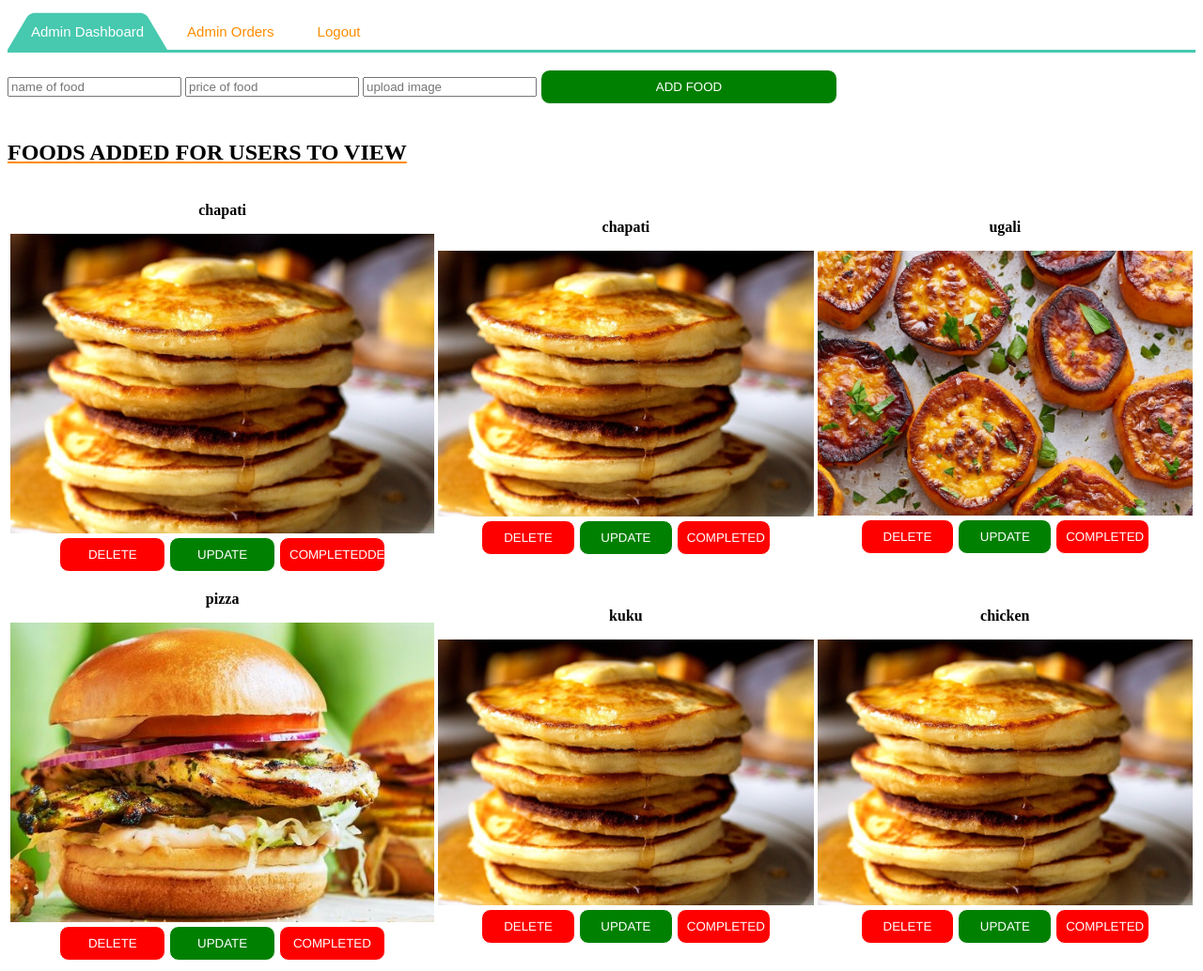
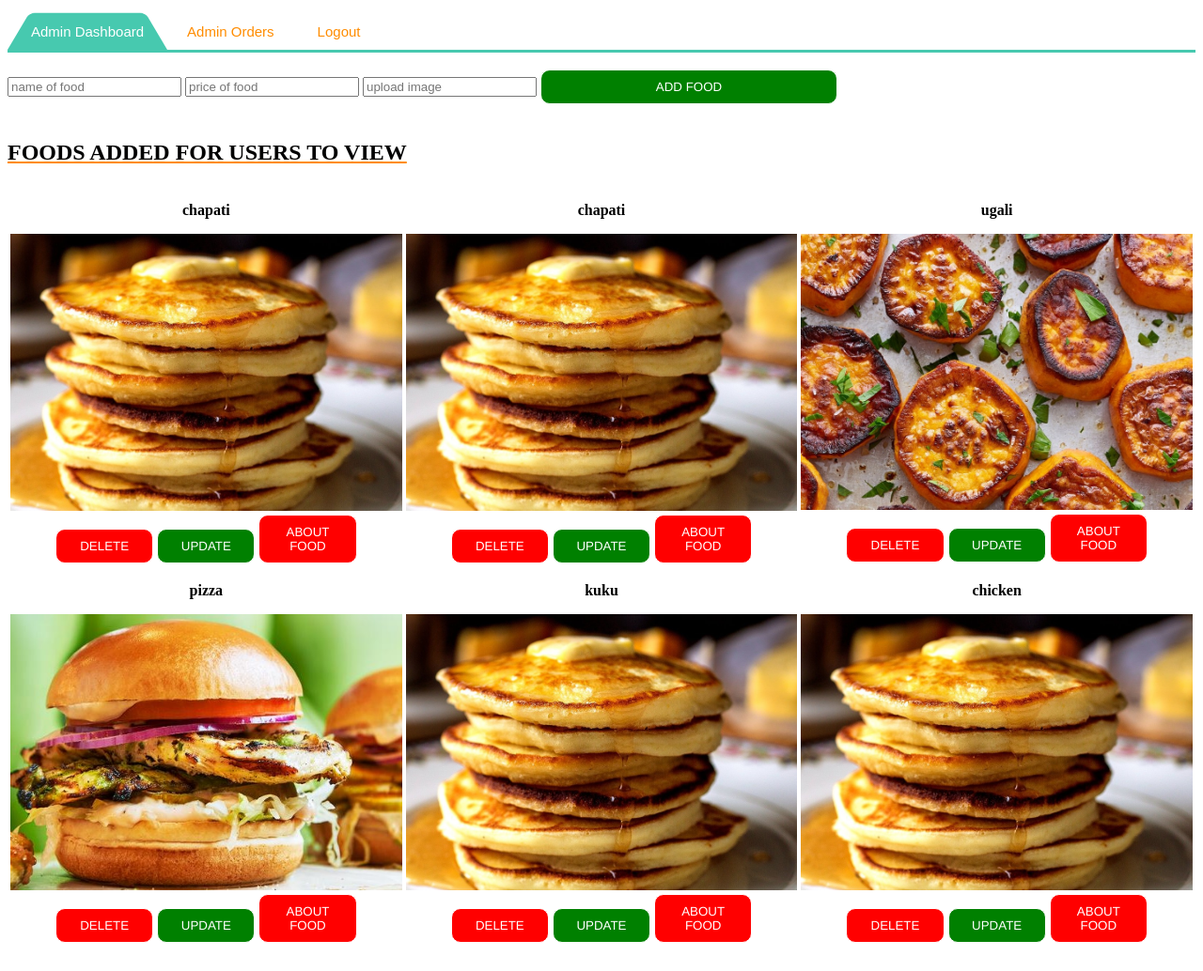
Before and after one commit to kelvinndmo/fast-food-fast, a plain HTML site: page admindashboard.html in a window 1280 px wide. Shown: the whole page at 94% size. Drawn offline with Linux system fonts and the light colour scheme; a script that the page names is missing.

```diff
--- a/admindashboard.html
+++ b/admindashboard.html
@@ -43,7 +43,7 @@
                     UPDATE
                 </button>
                 <button class="delete" type="submit">
-                    COMPLETEDDELETE
+                    ABOUT FOOD
                 </button>
             </th>
             <th>
@@ -56,7 +56,7 @@
                     UPDATE
                 </button>
                 <button class="delete" type="submit">
-                    COMPLETED
+                    ABOUT FOOD
                 </button>
             </th>
             <th>
@@ -69,7 +69,7 @@
                     UPDATE
                 </button>
                 <button class="delete" type="submit">
-                    COMPLETED
+           ABOUT FOOD
                 </button>
             </th>
         </tr>
@@ -84,7 +84,7 @@
                     UPDATE
                 </button>
                 <button class="delete" type="submit">
-                    COMPLETED
+                    ABOUT FOOD
                 </button>
             </th>
             <th>
@@ -97,7 +97,7 @@
                     UPDATE
                 </button>
                 <button class="delete" type="submit">
-                    COMPLETED
+                    ABOUT FOOD
                 </button>
             </th>
             <th>
@@ -110,7 +110,7 @@
                     UPDATE
                 </button>
                 <button class="delete" type="submit">
-                    COMPLETED
+                   ABOUT FOOD
                 </button>
             </th>
         </tr>
```
